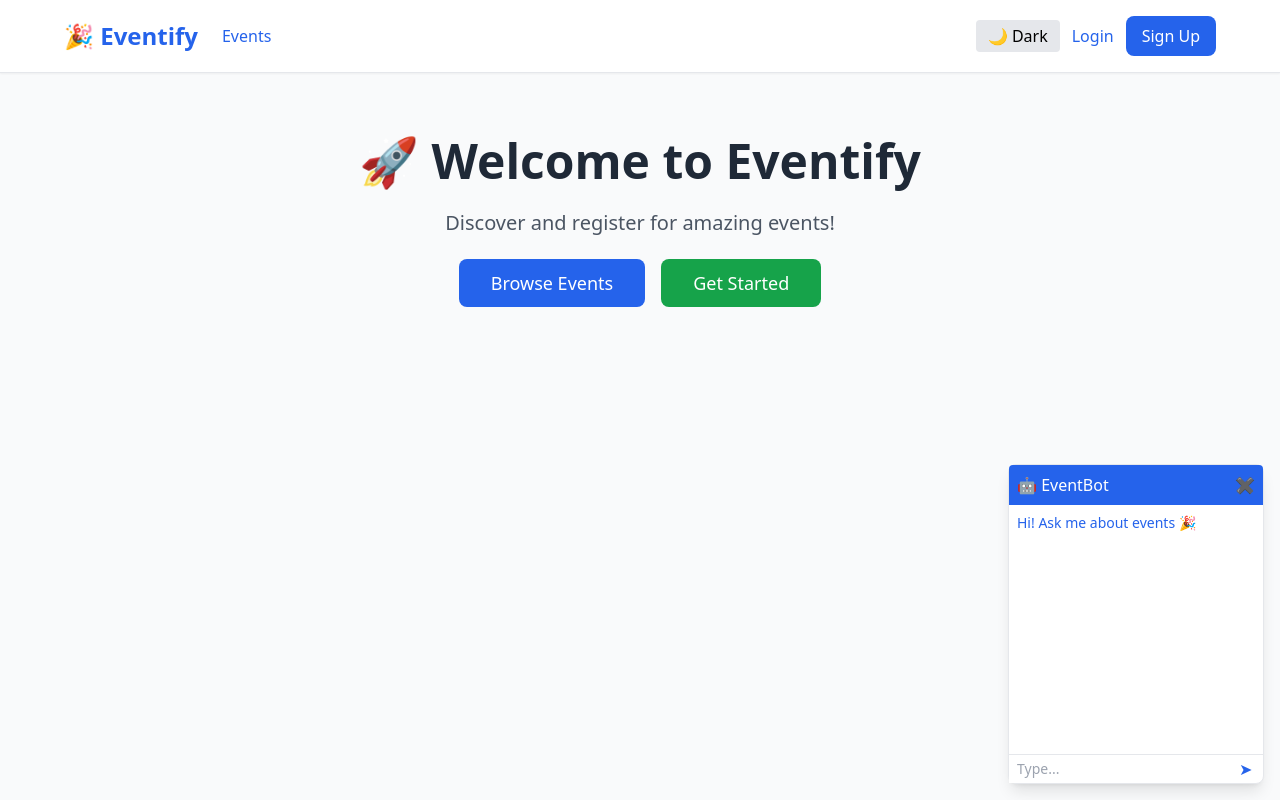
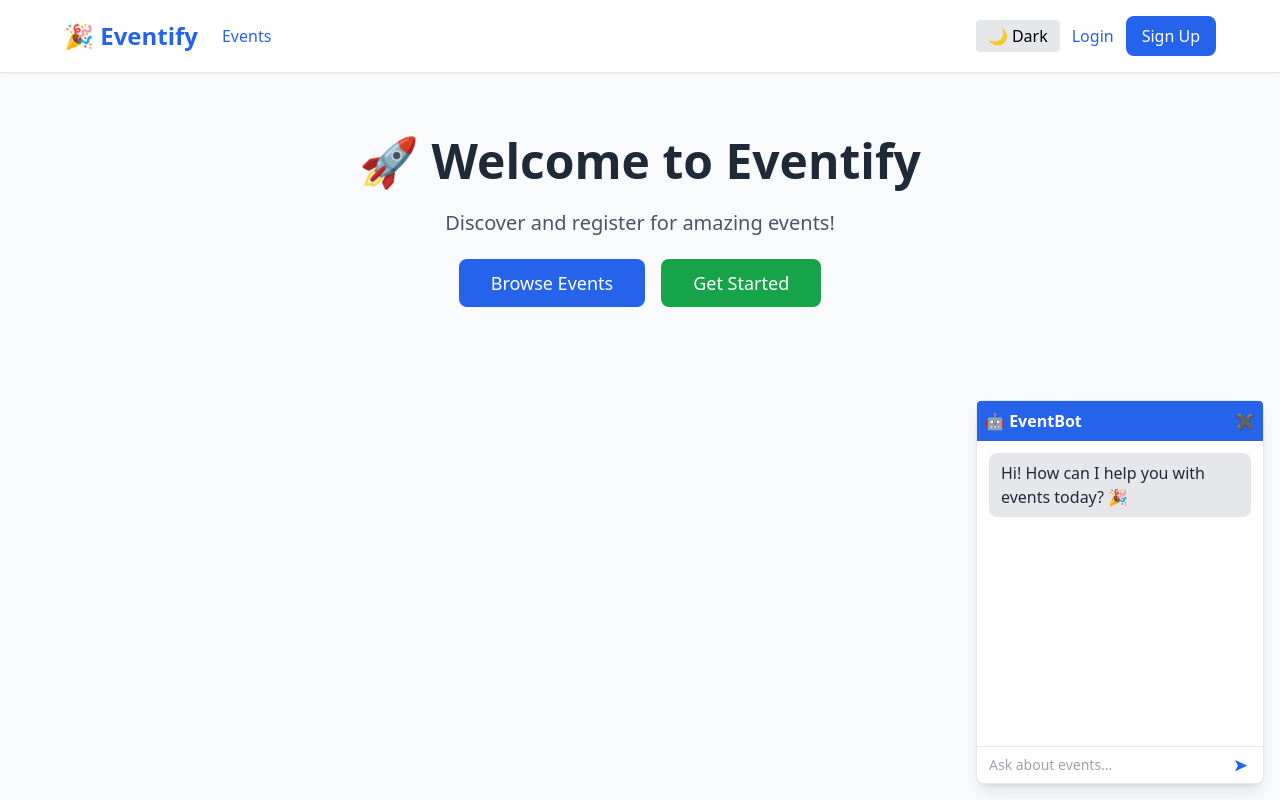
Before and after one commit to Tawhid-exe/eventify, a React (Vite) app in the folder frontend/: page / in a window 1280 px wide. Both pictures are taken after a click on the button "Open EventBot". Built offline with nearby package versions, Linux system fonts and the light colour scheme.

Commit message:
Update Chatbot.jsx

```diff
--- a/frontend/src/components/Chatbot.jsx
+++ b/frontend/src/components/Chatbot.jsx
@@ -1,59 +1,102 @@
-// src/components/Chatbot.jsx
-import { useState } from "react";
+import { useState, useEffect, useRef } from "react";
 
 export default function Chatbot() {
   const [open, setOpen] = useState(false);
+  const [isLoading, setIsLoading] = useState(false);
   const [messages, setMessages] = useState([
-    { from: "bot", text: "Hi! Ask me about events 🎉" },
+    { from: "bot", text: "Hi! How can I help you with events today? 🎉" },
   ]);
+  const messagesEndRef = useRef(null);
 
-  const handleSend = (e) => {
+  // Function to scroll to the bottom of the chat
+  const scrollToBottom = () => {
+    messagesEndRef.current?.scrollIntoView({ behavior: "smooth" });
+  };
+
+  useEffect(() => {
+    scrollToBottom();
+  }, [messages]);
+
+  const handleSend = async (e) => {
     e.preventDefault();
     const input = e.target.elements.msg.value.trim();
-    if (!input) return;
-    setMessages((m) => [
-      ...m,
-      { from: "user", text: input },
-      { from: "bot", text: "Check the Events page for info!" },
-    ]);
+    if (!input || isLoading) return;
+
+    // Add user message to state
+    const userMessage = { from: "user", text: input };
+    setMessages((prev) => [...prev, userMessage]);
+    setIsLoading(true);
     e.target.reset();
+
+    try {
+      // Send message to your new backend endpoint
+      const response = await fetch("http://localhost:5000/api/chat", {
+        method: "POST",
+        headers: { "Content-Type": "application/json" },
+        body: JSON.stringify({ message: input }),
+      });
+
+      if (!response.ok) {
+        throw new Error("Network response was not ok");
+      }
+
+      const data = await response.json();
+      const botMessage = { from: "bot", text: data.reply };
+      setMessages((prev) => [...prev, botMessage]);
+
+    } catch (error) {
+      console.error("Failed to fetch bot reply:", error);
+      const errorMessage = { from: "bot", text: "Sorry, I'm having trouble connecting. Please try again later." };
+      setMessages((prev) => [...prev, errorMessage]);
+    } finally {
+      setIsLoading(false);
+    }
   };
 
   return (
     <div className="fixed bottom-4 right-4 z-50">
       {open ? (
-        <div className="bg-white dark:bg-gray-800 dark:text-white shadow-lg rounded-lg w-64 h-80 flex flex-col border border-gray-200 dark:border-gray-700">
+        <div className="bg-white dark:bg-gray-800 dark:text-white shadow-lg rounded-lg w-72 h-96 flex flex-col border border-gray-200 dark:border-gray-700">
           <div className="bg-blue-600 text-white p-2 rounded-t flex justify-between items-center">
-            <span>🤖 EventBot</span>
-            <button onClick={() => setOpen(false)} className="text-white">✖</button>
+            <span className="font-bold">🤖 EventBot</span>
+            <button onClick={() => setOpen(false)} className="text-white hover:text-gray-200">✖</button>
           </div>
-          <div className="flex-1 p-2 overflow-y-auto text-sm space-y-2">
+          <div className="flex-1 p-3 overflow-y-auto space-y-3">
             {messages.map((m, i) => (
-              <div
-                key={i}
-                className={
+              <div key={i} className={`flex ${m.from === "bot" ? "justify-start" : "justify-end"}`}>
+                <div className={`rounded-lg px-3 py-2 max-w-xs ${
                   m.from === "bot"
-                    ? "text-blue-600 dark:text-blue-300"
-                    : "text-right text-gray-800 dark:text-gray-200"
-                }
-              >
-                {m.text}
+                    ? "bg-gray-200 dark:bg-gray-700 text-gray-800 dark:text-gray-200"
+                    : "bg-blue-500 text-white"
+                }`}>
+                  {m.text}
+                </div>
               </div>
             ))}
+            {isLoading && (
+              <div className="flex justify-start">
+                 <div className="rounded-lg px-3 py-2 max-w-xs bg-gray-200 dark:bg-gray-700 text-gray-500">
+                   <span>●</span><span>●</span><span>●</span>
+                 </div>
+              </div>
+            )}
+            <div ref={messagesEndRef} />
           </div>
           <form onSubmit={handleSend} className="flex border-t border-gray-200 dark:border-gray-700">
             <input
               name="msg"
-              className="flex-1 px-2 py-1 text-sm bg-white dark:bg-gray-800 outline-none"
-              placeholder="Type..."
+              className="flex-1 px-3 py-2 text-sm bg-white dark:bg-gray-800 outline-none rounded-b-lg"
+              placeholder="Ask about events..."
+              autoComplete="off"
+              disabled={isLoading}
             />
-            <button className="px-3 text-blue-600 dark:text-blue-300">➤</button>
+            <button type="submit" className="px-4 text-blue-600 dark:text-blue-300 font-bold" disabled={isLoading}>➤</button>
           </form>
         </div>
       ) : (
         <button
           onClick={() => setOpen(true)}
-          className="bg-blue-600 text-white rounded-full p-4 shadow-lg"
+          className="bg-blue-600 text-white rounded-full w-16 h-16 flex items-center justify-center text-3xl shadow-lg hover:bg-blue-700 transition"
           title="Open EventBot"
         >
           💬
```
